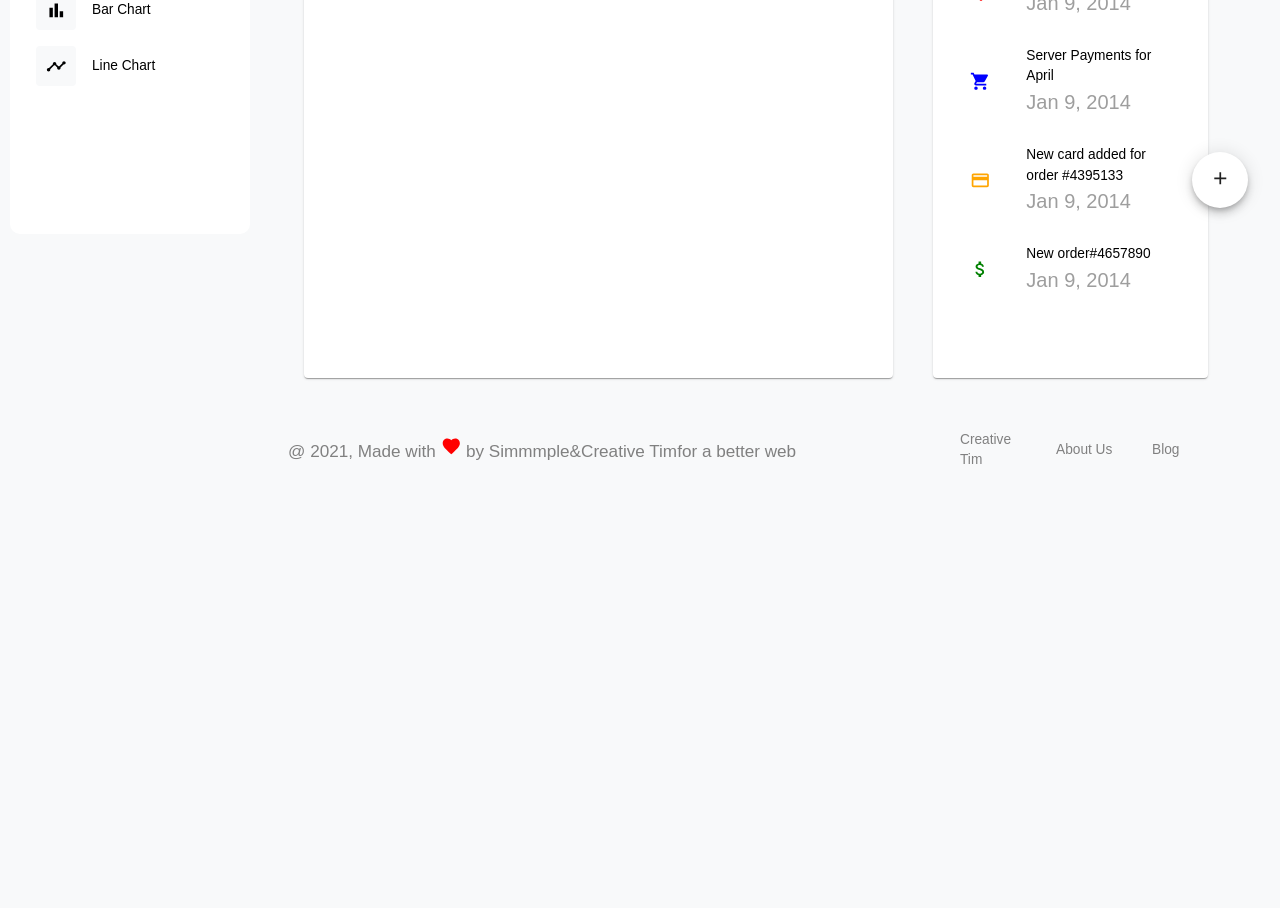
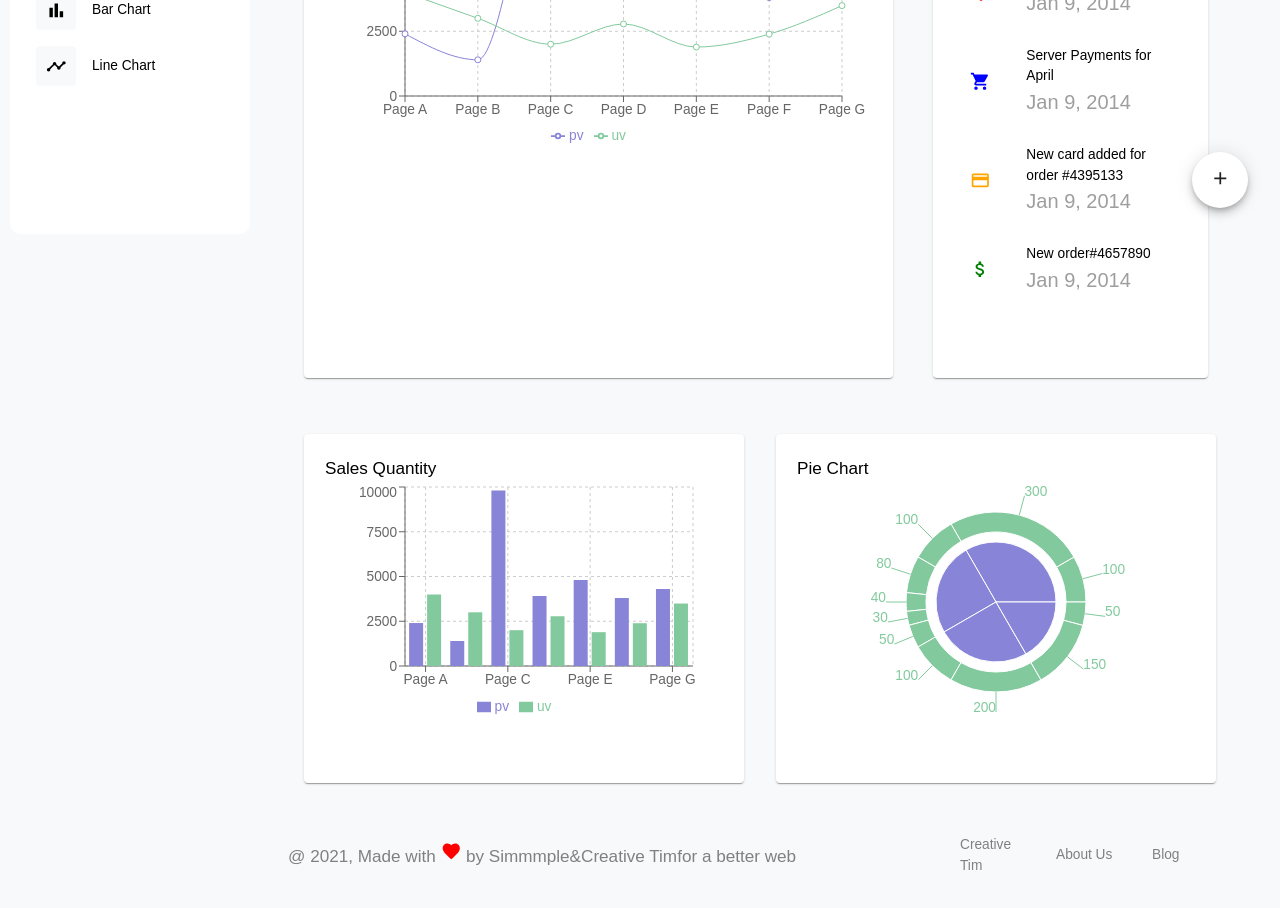
Before and after one commit to Nada-orban/newdashboard2, a Next.js app: page / in a window 1280 px wide. Shown: the part 560-1468 px from the top of the page. Before the commit the page ends 1075 px from the top, so only its background shows below. Built offline with nearby package versions, Linux system fonts and the light colour scheme.

Commit message:
with all things

```diff
--- a/Components/Homecomponents/Chartpart.js
+++ b/Components/Homecomponents/Chartpart.js
@@ -16,8 +16,8 @@ import Paper from '@mui/material/Paper';
 import { blue } from '@mui/material/colors';
 import Image from 'next/image'
 import { styled, useTheme, alpha } from '@mui/material/styles';
-import Barchart from '../Chart/Barchart';
-import Piechart from '../Chart/Piechart';
+import Barchart2 from '../Chart/Barchart2';
+import Piechart2 from '../Chart/Piechart2';
 import Progresscircle from '../Progresscircle';
 
 
@@ -47,7 +47,7 @@ function Trakingdetails() {
                     <CardContent >
                         <Typography variant='h6' component="h6">Sales Quantity</Typography>
                         <Box height="30vh" width="100%">
-                            <Barchart />
+                            <Barchart2 />
                         </Box>
 
                     </CardContent>
@@ -59,7 +59,7 @@ function Trakingdetails() {
                     <CardContent >
                         <Typography variant='h6' component="h6">Pie Chart</Typography>
                         <Box height="30vh" width="100%">
-                            <Piechart />
+                            <Piechart2 />
                         </Box>
                     </CardContent>
                 </Card>
--- a/Components/Homecomponents/Projecttable.js
+++ b/Components/Homecomponents/Projecttable.js
@@ -30,7 +30,7 @@ import SendIcon from '@mui/icons-material/Send';
 import ExpandLess from '@mui/icons-material/ExpandLess';
 import ExpandMore from '@mui/icons-material/ExpandMore';
 import StarBorder from '@mui/icons-material/StarBorder';
-// import Linechart from '../Chart/Linechart'
+import Linechart2 from '../Chart/Linechart2'
 import NotificationsIcon from '@mui/icons-material/Notifications';
 import CreditCardIcon from '@mui/icons-material/CreditCard';
 import ShoppingCartIcon from '@mui/icons-material/ShoppingCart';
@@ -60,7 +60,7 @@ function Projecttable
                     <CardContent >
                         <Typography variant='h5' component="h5">Sales Quantity</Typography>
                         <Box height="40vh" width="100%">
-                            {/* <Linechart /> */}
+                            <Linechart2 />
                         </Box>
 
                     </CardContent>
--- a/pages/index.js
+++ b/pages/index.js
@@ -2,7 +2,7 @@ import Head from 'next/head';
 import styles from '../styles/Home.module.css'
 import Grid from '@mui/material/Grid';
 import State from '../Components/Homecomponents/State'
-// import Chartpart from '../Components/Homecomponents/Chartpart';
+import Chartpart from '../Components/Homecomponents/Chartpart';
 import Container from '@mui/material/Container';
 import Projecttable from '../Components/Homecomponents/Projecttable';
 
@@ -17,7 +17,7 @@ export default function Home() {
       <div>
         <State />
         <Projecttable />
-        {/* <Chartpart /> */}
+        <Chartpart />
 
       </div>
 
```
